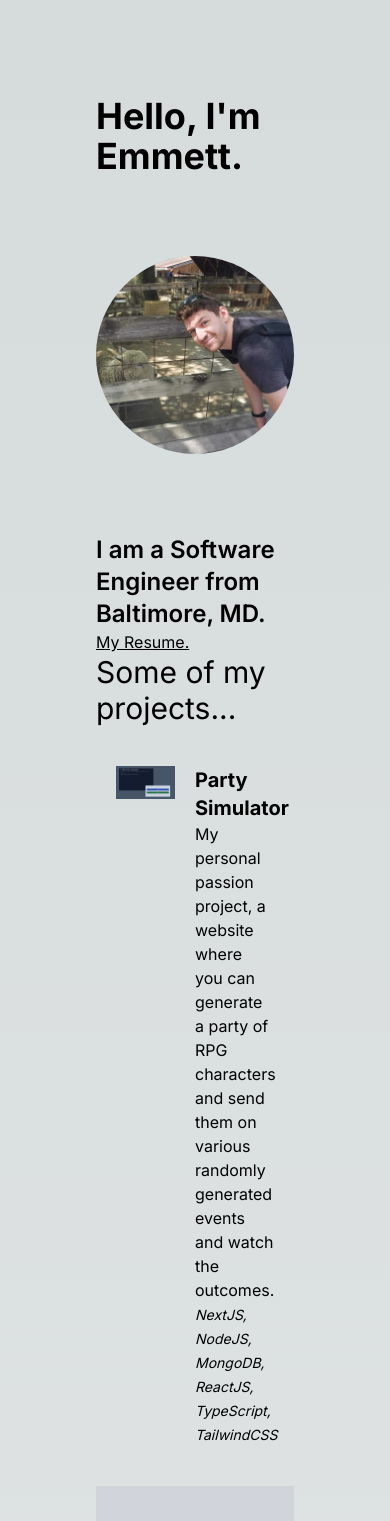
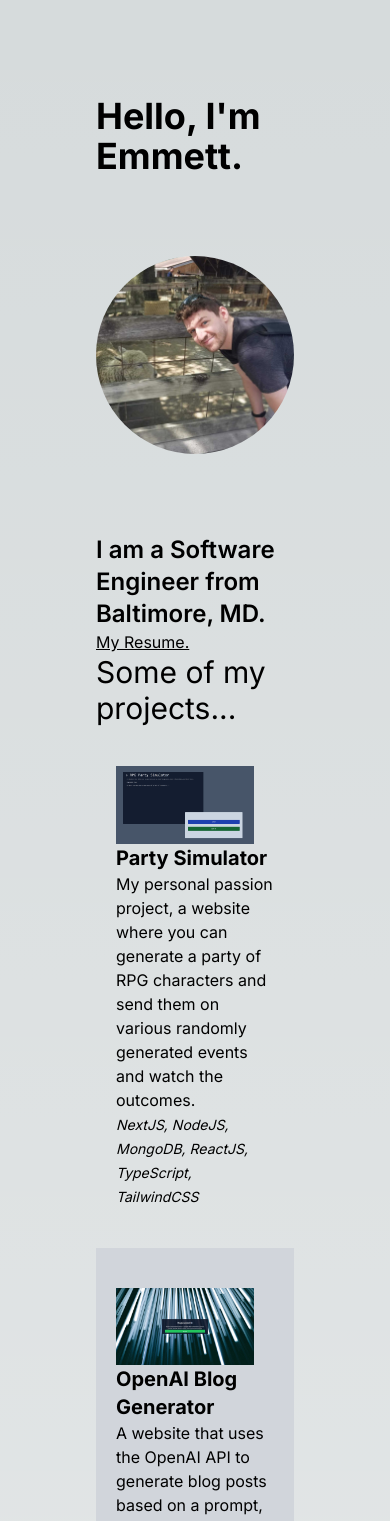
Before and after one commit to ekbaker7/portfolio, a Next.js app: page / in a window 390 px wide. Shown: the top 1521 px of the page. Built offline with nearby package versions, Linux system fonts and the light colour scheme.

Commit message:
mobile design part 2

```diff
--- a/components/ProjectList.tsx
+++ b/components/ProjectList.tsx
@@ -1,16 +1,22 @@
+"use client";
+
 import { projects } from "@/data/projects";
 import Image from "next/image";
 import ProjectImage from "./ProjectImage";
 import ProjectDescription from "./ProjectDescription";
+import { useMediaQuery } from "@material-ui/core";
 
 function ProjectList() {
+
+  let isTabletOrPhone = useMediaQuery("(max-width:768px)");
+
   return (
     <div className="md:h-[calc(100vh-25vh)] overflow-auto">
       <ul>
         {projects.map((project, index) => (
           <li key={project.id} className="">
-            <div className={index % 2 === 1 ? 'grid grid-cols-2 bg-gray-300 py-10 px-5 text-black' : 'grid grid-cols-2 py-10 px-5'}>
-              {index % 2 === 1 ? (
+            <div className={index % 2 === 1 ? 'md:grid md:grid-cols-2 bg-gray-300 py-10 px-5 text-black' : 'md:grid md:grid-cols-2 py-10 px-5'}>
+              {index % 2 === 1 && !isTabletOrPhone ? (
                 <>
                   <ProjectDescription project={project} />
                   <div className="flex justify-end pl-5">
--- a/package.json
+++ b/package.json
@@ -9,6 +9,7 @@
     "lint": "next lint"
   },
   "dependencies": {
+    "@material-ui/core": "^4.12.4",
     "@types/node": "20.3.2",
     "@types/react": "18.2.14",
     "@types/react-dom": "18.2.6",
```
Also changed, not shown: 1 other file (tests, documents, lock files or other folders).
